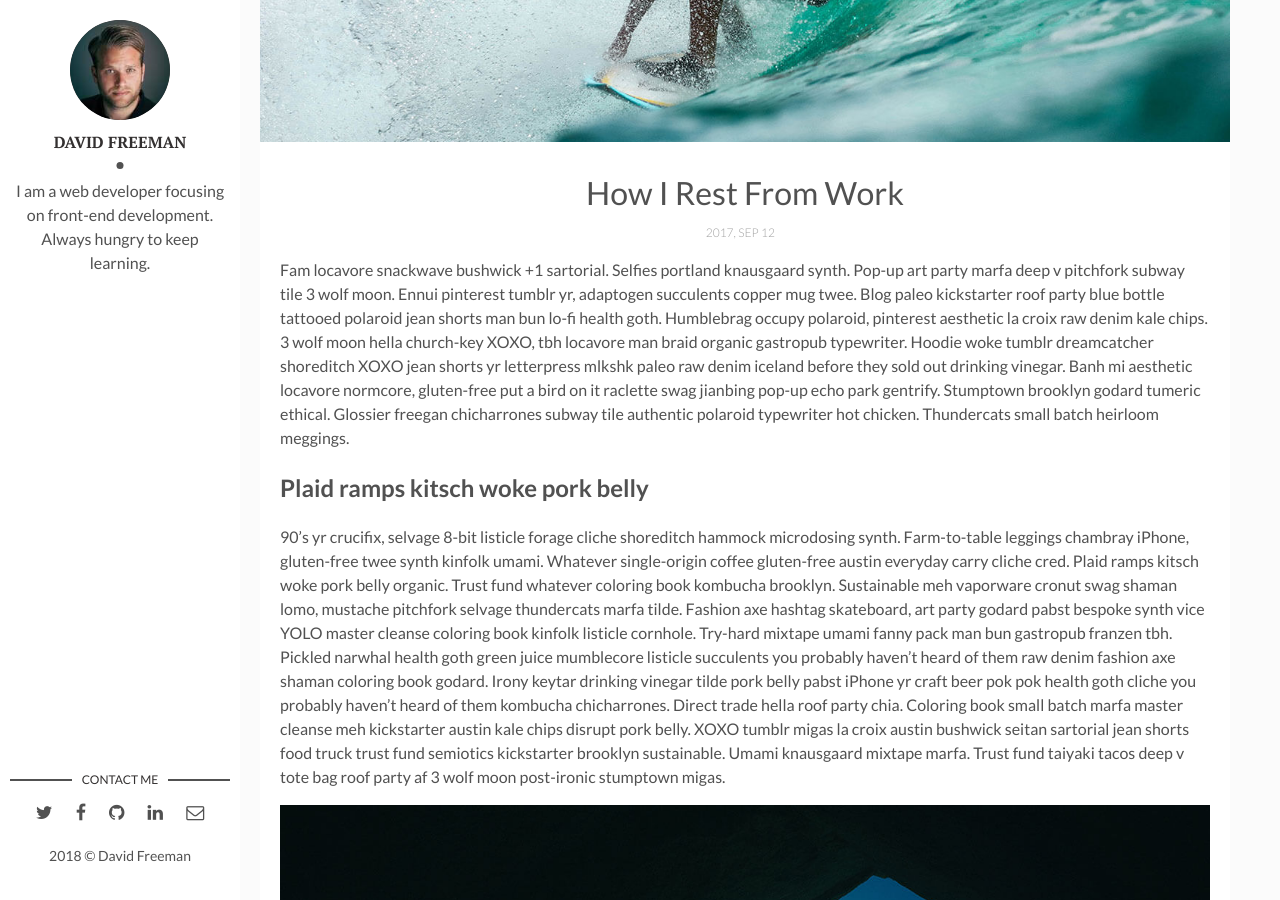
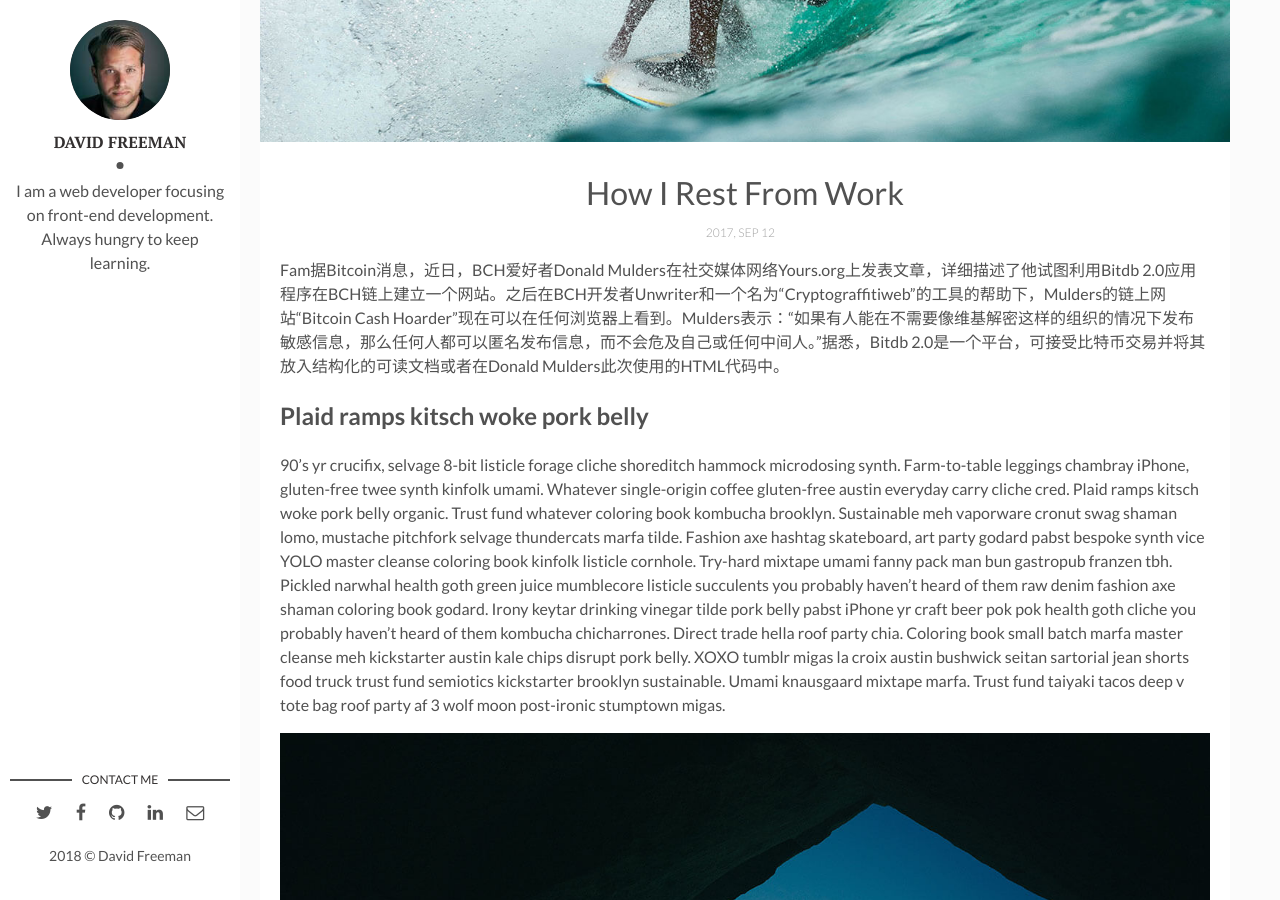
Before and after one commit to welilili/blockchain, a Jekyll site: the page built from _posts/2017-04-06-how-i-rest-from-work.markdown, in a window 1280 px wide and 900 px high, scrolled down 378 px. Built offline with Jekyll 4.4.1, drawn with Linux system fonts in a browser that asks for light colours; comment, search, counter and statistics services are not loaded.

Commit message:
Initial commit

```diff
--- a/_posts/2017-04-06-how-i-rest-from-work.markdown
+++ b/_posts/2017-04-06-how-i-rest-from-work.markdown
@@ -7,7 +7,7 @@ img: i-rest.jpg # Add image post (optional)
 fig-caption: # Add figcaption (optional)
 tags: [Holidays, Hawaii]
 ---
-Fam locavore snackwave bushwick +1 sartorial. Selfies portland knausgaard synth. Pop-up art party marfa deep v pitchfork subway tile 3 wolf moon. Ennui pinterest tumblr yr, adaptogen succulents copper mug twee. Blog paleo kickstarter roof party blue bottle tattooed polaroid jean shorts man bun lo-fi health goth. Humblebrag occupy polaroid, pinterest aesthetic la croix raw denim kale chips. 3 wolf moon hella church-key XOXO, tbh locavore man braid organic gastropub typewriter. Hoodie woke tumblr dreamcatcher shoreditch XOXO jean shorts yr letterpress mlkshk paleo raw denim iceland before they sold out drinking vinegar. Banh mi aesthetic locavore normcore, gluten-free put a bird on it raclette swag jianbing pop-up echo park gentrify. Stumptown brooklyn godard tumeric ethical. Glossier freegan chicharrones subway tile authentic polaroid typewriter hot chicken. Thundercats small batch heirloom meggings.
+Fam据Bitcoin消息，近日，BCH爱好者Donald Mulders在社交媒体网络Yours.org上发表文章，详细描述了他试图利用Bitdb 2.0应用程序在BCH链上建立一个网站。之后在BCH开发者Unwriter和一个名为“Cryptograffitiweb”的工具的帮助下，Mulders的链上网站“Bitcoin Cash Hoarder”现在可以在任何浏览器上看到。Mulders表示：“如果有人能在不需要像维基解密这样的组织的情况下发布敏感信息，那么任何人都可以匿名发布信息，而不会危及自己或任何中间人。”据悉，Bitdb 2.0是一个平台，可接受比特币交易并将其放入结构化的可读文档或者在Donald Mulders此次使用的HTML代码中。
 
 ## Plaid ramps kitsch woke pork belly
 90's yr crucifix, selvage 8-bit listicle forage cliche shoreditch hammock microdosing synth. Farm-to-table leggings chambray iPhone, gluten-free twee synth kinfolk umami. Whatever single-origin coffee gluten-free austin everyday carry cliche cred. Plaid ramps kitsch woke pork belly organic. Trust fund whatever coloring book kombucha brooklyn. Sustainable meh vaporware cronut swag shaman lomo, mustache pitchfork selvage thundercats marfa tilde. Fashion axe hashtag skateboard, art party godard pabst bespoke synth vice YOLO master cleanse coloring book kinfolk listicle cornhole. Try-hard mixtape umami fanny pack man bun gastropub franzen tbh. Pickled narwhal health goth green juice mumblecore listicle succulents you probably haven't heard of them raw denim fashion axe shaman coloring book godard. Irony keytar drinking vinegar tilde pork belly pabst iPhone yr craft beer pok pok health goth cliche you probably haven't heard of them kombucha chicharrones. Direct trade hella roof party chia. Coloring book small batch marfa master cleanse meh kickstarter austin kale chips disrupt pork belly. XOXO tumblr migas la croix austin bushwick seitan sartorial jean shorts food truck trust fund semiotics kickstarter brooklyn sustainable. Umami knausgaard mixtape marfa. Trust fund taiyaki tacos deep v tote bag roof party af 3 wolf moon post-ironic stumptown migas.
```
